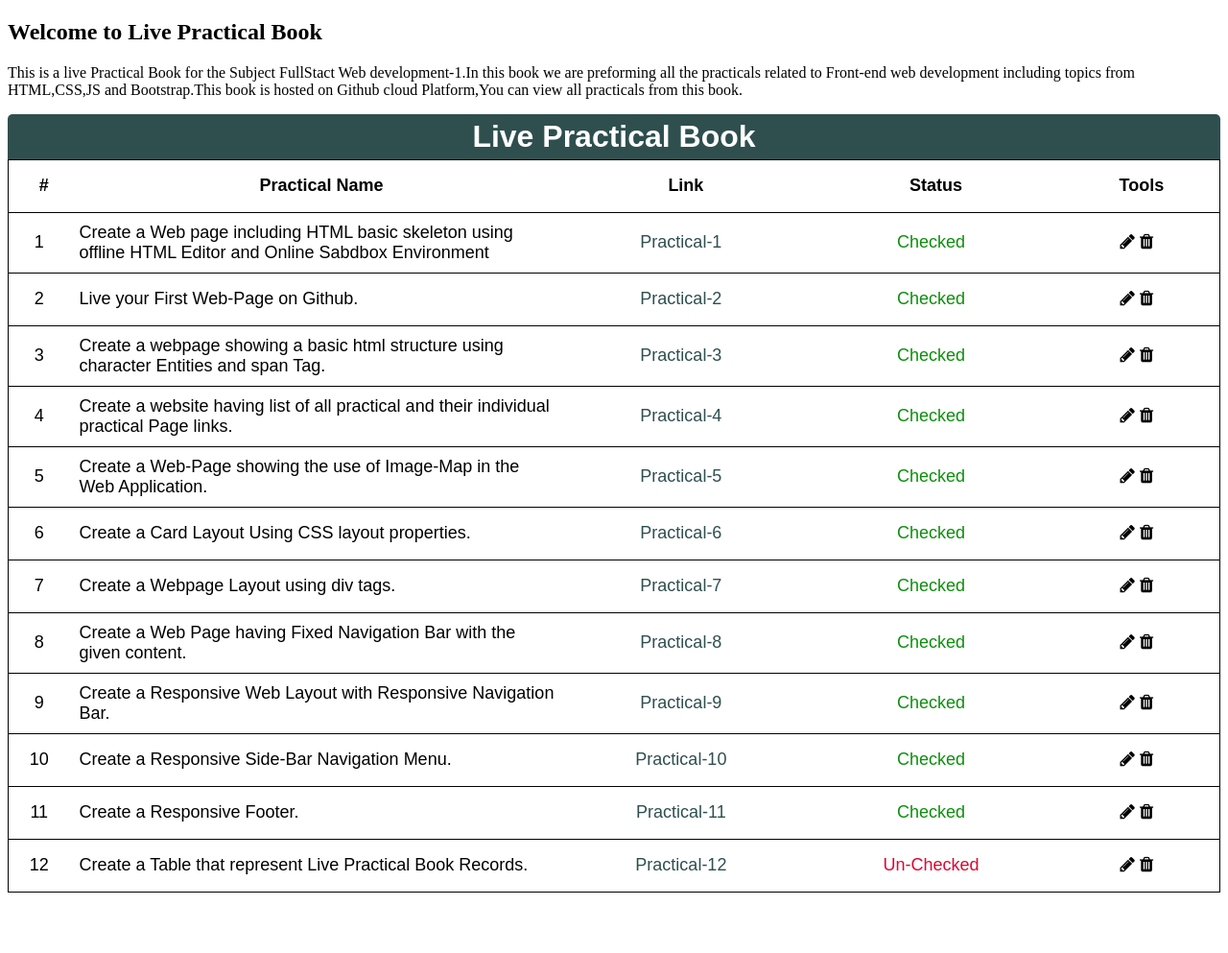
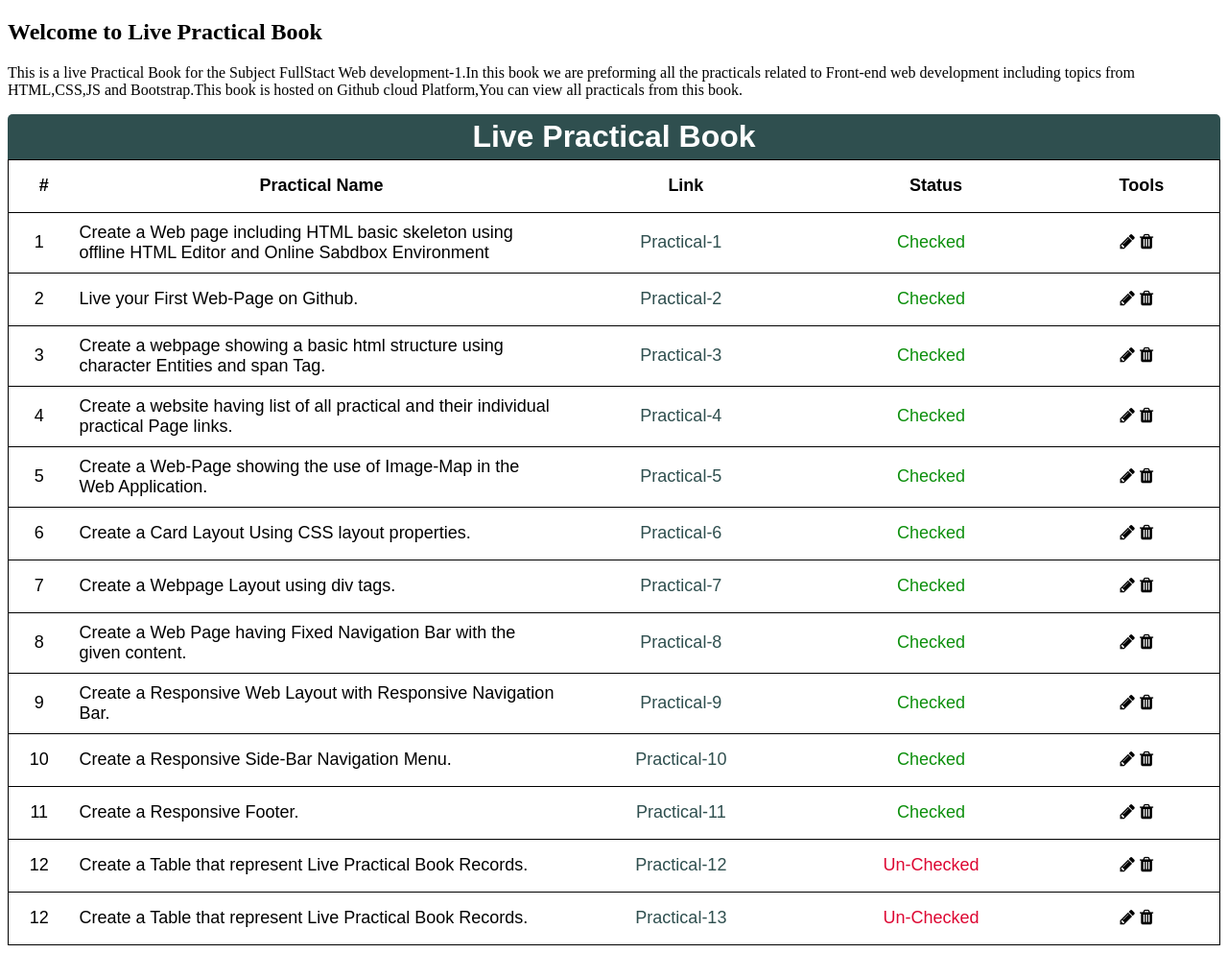
Before and after one commit to anujyadav13/FullStack-Practical, a plain HTML site: page index.html in a window 1280 px wide. Shown: the whole page at 96% size. Before the commit the page ends 938 px from the top, so only its background shows below. Drawn offline with Linux system fonts and the light colour scheme.

Commit message:
Update index.html

```diff
--- a/index.html
+++ b/index.html
@@ -110,6 +110,13 @@
             <td id="check" style="color: rgb(221, 7, 50); font-weight: 300;">Un-Checked</td>
             <td><span><i class="fa fa-pencil" title="Edit"></i></span><i class="fa fa-trash" title="Delete"></i></td>
         </tr>
+        <tr>
+            <td>12</td>
+            <td id="name">Create a Table that represent Live Practical Book Records.</td>
+            <td><a href="./Practicals/Assignment-13.html" target="_blank">Practical-13</a> </td>
+            <td id="check" style="color: rgb(221, 7, 50); font-weight: 300;">Un-Checked</td>
+            <td><span><i class="fa fa-pencil" title="Edit"></i></span><i class="fa fa-trash" title="Delete"></i></td>
+        </tr>
     </table>
 </body>
 </html>
```
